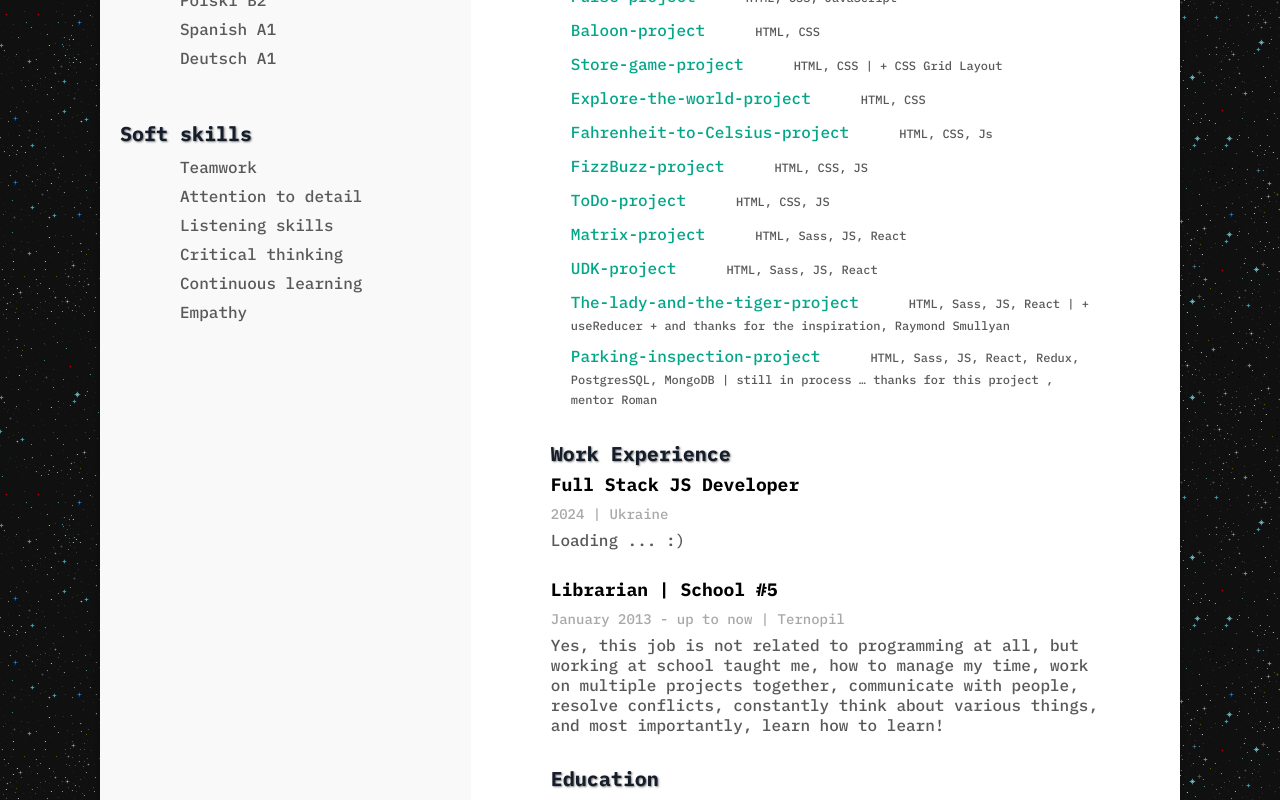
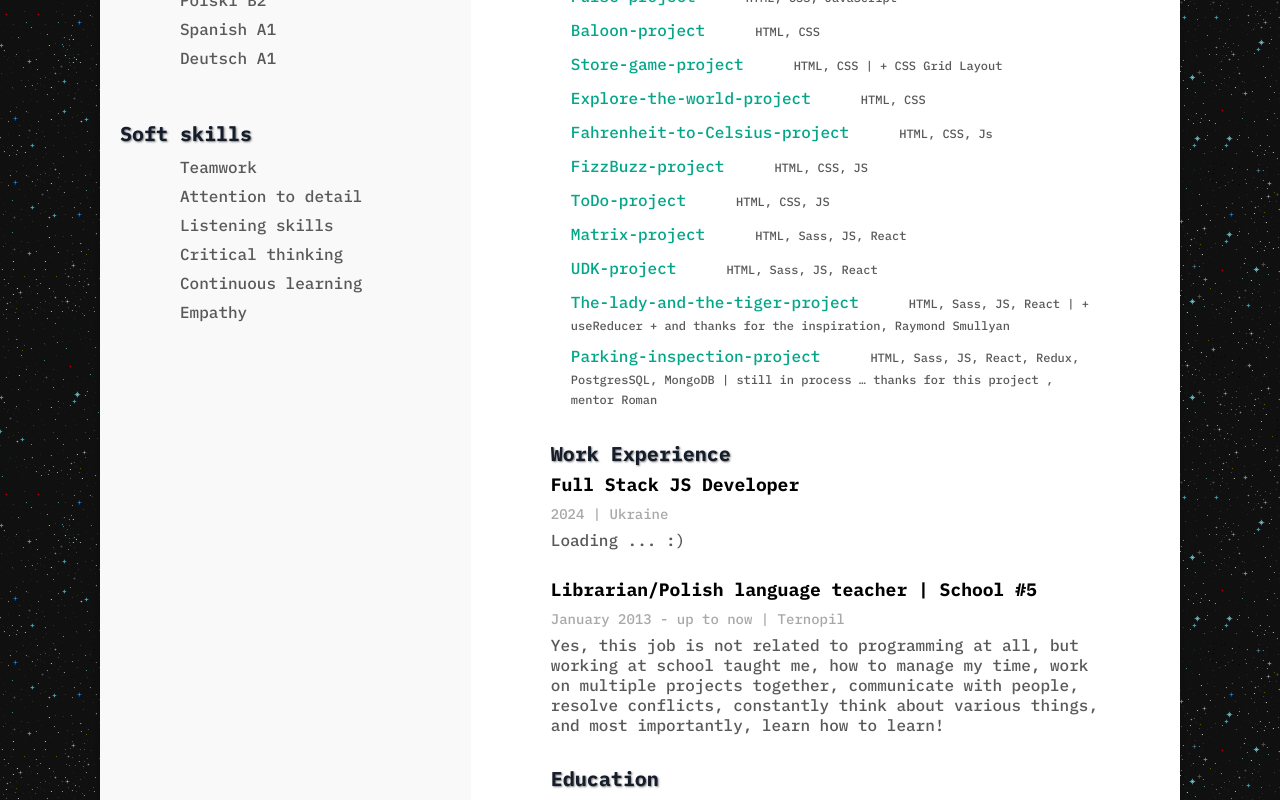
Before and after one commit to rose-povroznyk/rose-cv-project, a React (Create React App) app: page / in a window 1280 px wide. Shown: the part 927-1727 px from the top of the page. Built offline with nearby package versions, Linux system fonts and the light colour scheme.

Commit message:
Change worData

```diff
--- a/src/data/workData.js
+++ b/src/data/workData.js
@@ -1,7 +1,7 @@
 export const workDataEng = [
   [' Full Stack JS Developer', '2024 | Ukraine', 'Loading ... :)'],
   [
-    'Librarian | School #5',
+    'Librarian/Polish language teacher | School #5',
     'January 2013 - up to now | Ternopil',
     'Yes, this job is not related to programming at all, but working at school taught me, how to manage my time, work on multiple projects together, communicate with people, resolve conflicts, constantly think about various things, and most importantly, learn how to learn!',
   ],
@@ -10,7 +10,7 @@ export const workDataEng = [
 export const workDataUa = [
   [' Full Stack JS Developer', '2024 | Україна', 'Завантаження ... :)'],
   [
-    'Бібліотекар | Школа #5',
+    'Бібліотекар/вчитель польської мови | Школа #5',
     'Січень 2013 - до цього часу | Тернопіль',
     "Так, це робота зовсім не пов'язана з програмуванням, тим не менше саме працюючи в школі я навчилася організовувати свій час, працювати над багатьма проектами одночасно, багато комунікувати з людьми, вміти вирішувати конфлікти, постійно над чимось роздумувати і найголовніше - я навчилася вчитися!",
   ],
```
